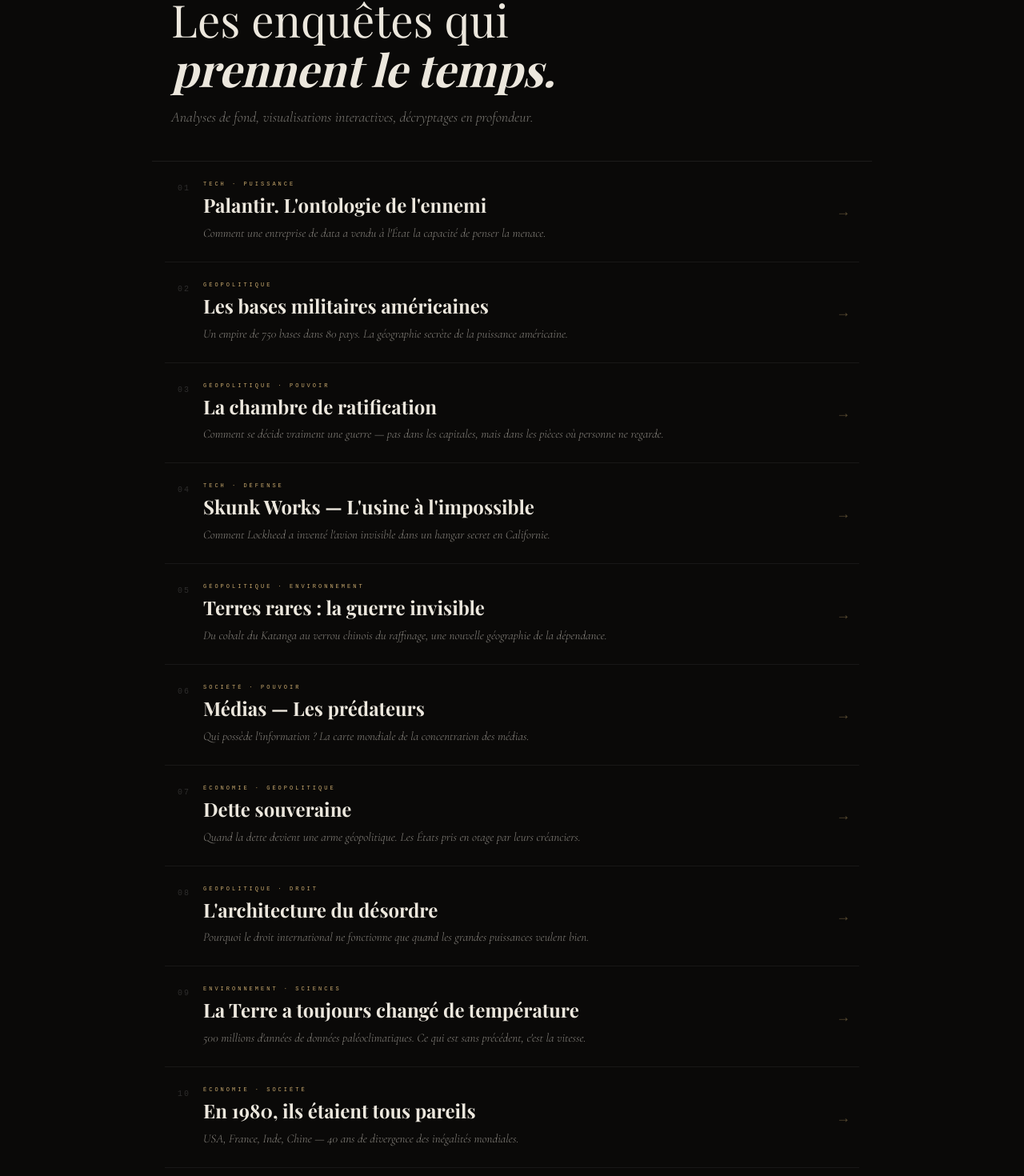
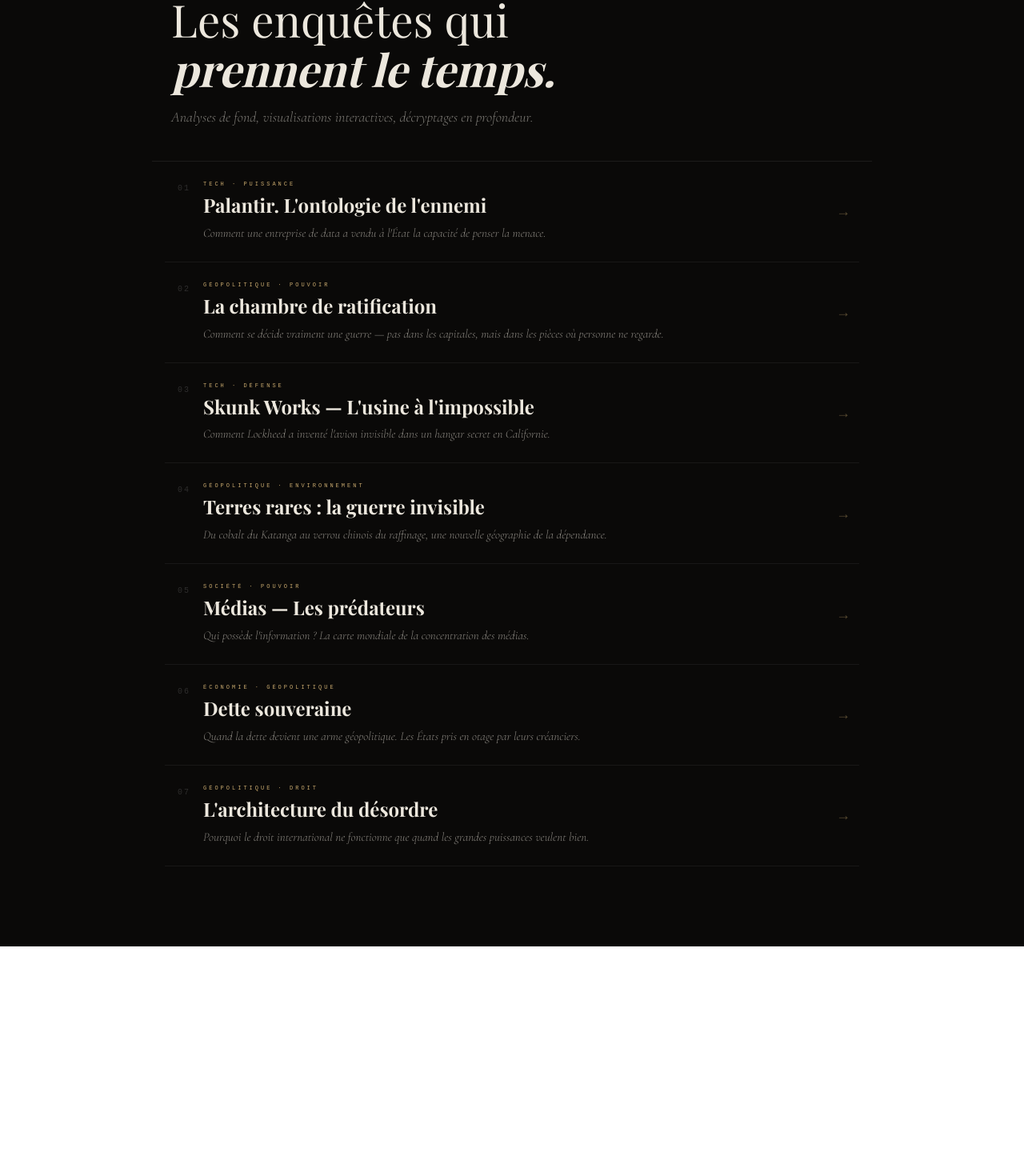
Before and after one commit to SteveMrld/Prisme, a Next.js app: page /formats in a window 1280 px wide. Shown: the part 178-1648 px from the top of the page at 80% size. After the commit the page ends 1361 px from the top, so only its background shows below. Built offline with nearby package versions, Linux system fonts and the light colour scheme; no server answers; a web font is replaced by a local one.

Commit message:
fix: grands-formats — retrait bases militaires, climat, inégalités

```diff
--- a/app/formats/page.tsx
+++ b/app/formats/page.tsx
@@ -5,15 +5,12 @@ import BottomNav from '../../components/BottomNav'
 
 const FORMATS = [
   { slug:'palantir',              title:"Palantir. L'ontologie de l'ennemi",                      category:'Tech · Puissance',            desc:"Comment une entreprise de data a vendu à l'État la capacité de penser la menace." },
-  { slug:'bases-militaires',      title:"Les bases militaires américaines",                        category:'Géopolitique',                desc:"Un empire de 750 bases dans 80 pays. La géographie secrète de la puissance américaine." },
   { slug:'chambre-ratification',  title:"La chambre de ratification",                              category:'Géopolitique · Pouvoir',      desc:"Comment se décide vraiment une guerre — pas dans les capitales, mais dans les pièces où personne ne regarde." },
   { slug:'skunkworks',            title:"Skunk Works — L'usine à l'impossible",                    category:'Tech · Défense',              desc:"Comment Lockheed a inventé l'avion invisible dans un hangar secret en Californie." },
   { slug:'terres-rares',          title:"Terres rares : la guerre invisible",                      category:'Géopolitique · Environnement',desc:"Du cobalt du Katanga au verrou chinois du raffinage, une nouvelle géographie de la dépendance." },
   { slug:'medias',                title:"Médias — Les prédateurs",                                 category:'Société · Pouvoir',           desc:"Qui possède l'information ? La carte mondiale de la concentration des médias." },
   { slug:'dette-souveraine',      title:"Dette souveraine",                                        category:'Économie · Géopolitique',     desc:"Quand la dette devient une arme géopolitique. Les États pris en otage par leurs créanciers." },
   { slug:'architecture-desordre', title:"L'architecture du désordre",                              category:'Géopolitique · Droit',        desc:"Pourquoi le droit international ne fonctionne que quand les grandes puissances veulent bien." },
-  { slug:'climat',                title:"La Terre a toujours changé de température",               category:'Environnement · Sciences',    desc:"500 millions d'années de données paléoclimatiques. Ce qui est sans précédent, c'est la vitesse." },
-  { slug:'inegalites',            title:"En 1980, ils étaient tous pareils",                       category:'Économie · Société',          desc:"USA, France, Inde, Chine — 40 ans de divergence des inégalités mondiales." },
 ]
 
 export default function GrandsFormatsPage() {
--- a/app/grands-formats/page.tsx
+++ b/app/grands-formats/page.tsx
@@ -5,15 +5,12 @@ import BottomNav from '../../components/BottomNav'
 
 const FORMATS = [
   { slug:'palantir',              title:"Palantir. L'ontologie de l'ennemi",                      category:'Tech · Puissance',            desc:"Comment une entreprise de data a vendu à l'État la capacité de penser la menace." },
-  { slug:'bases-militaires',      title:"Les bases militaires américaines",                        category:'Géopolitique',                desc:"Un empire de 750 bases dans 80 pays. La géographie secrète de la puissance américaine." },
   { slug:'chambre-ratification',  title:"La chambre de ratification",                              category:'Géopolitique · Pouvoir',      desc:"Comment se décide vraiment une guerre — pas dans les capitales, mais dans les pièces où personne ne regarde." },
   { slug:'skunkworks',            title:"Skunk Works — L'usine à l'impossible",                    category:'Tech · Défense',              desc:"Comment Lockheed a inventé l'avion invisible dans un hangar secret en Californie." },
   { slug:'terres-rares',          title:"Terres rares : la guerre invisible",                      category:'Géopolitique · Environnement',desc:"Du cobalt du Katanga au verrou chinois du raffinage, une nouvelle géographie de la dépendance." },
   { slug:'medias',                title:"Médias — Les prédateurs",                                 category:'Société · Pouvoir',           desc:"Qui possède l'information ? La carte mondiale de la concentration des médias." },
   { slug:'dette-souveraine',      title:"Dette souveraine",                                        category:'Économie · Géopolitique',     desc:"Quand la dette devient une arme géopolitique. Les États pris en otage par leurs créanciers." },
   { slug:'architecture-desordre', title:"L'architecture du désordre",                              category:'Géopolitique · Droit',        desc:"Pourquoi le droit international ne fonctionne que quand les grandes puissances veulent bien." },
-  { slug:'climat',                title:"La Terre a toujours changé de température",               category:'Environnement · Sciences',    desc:"500 millions d'années de données paléoclimatiques. Ce qui est sans précédent, c'est la vitesse." },
-  { slug:'inegalites',            title:"En 1980, ils étaient tous pareils",                       category:'Économie · Société',          desc:"USA, France, Inde, Chine — 40 ans de divergence des inégalités mondiales." },
 ]
 
 export default function GrandsFormatsPage() {
```
